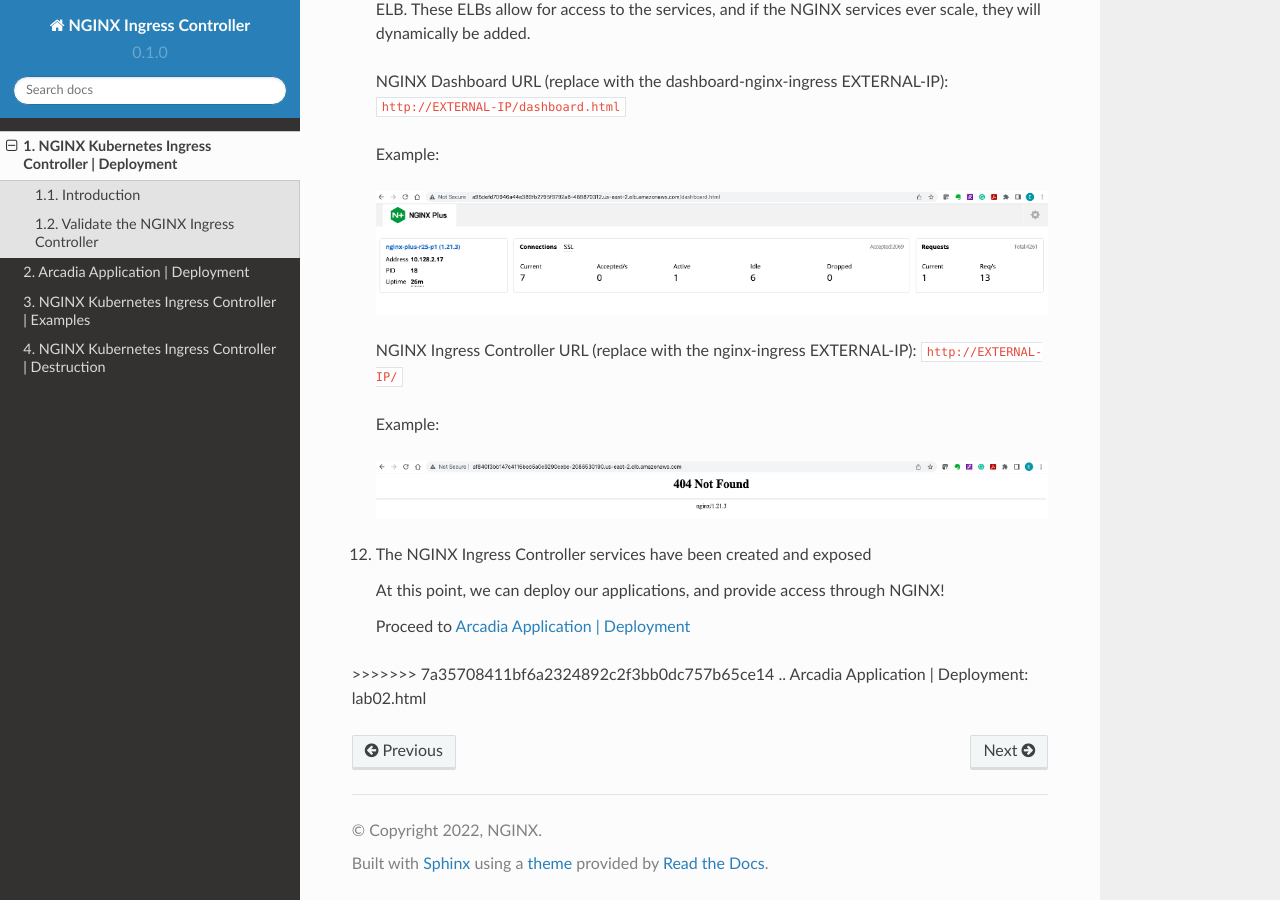
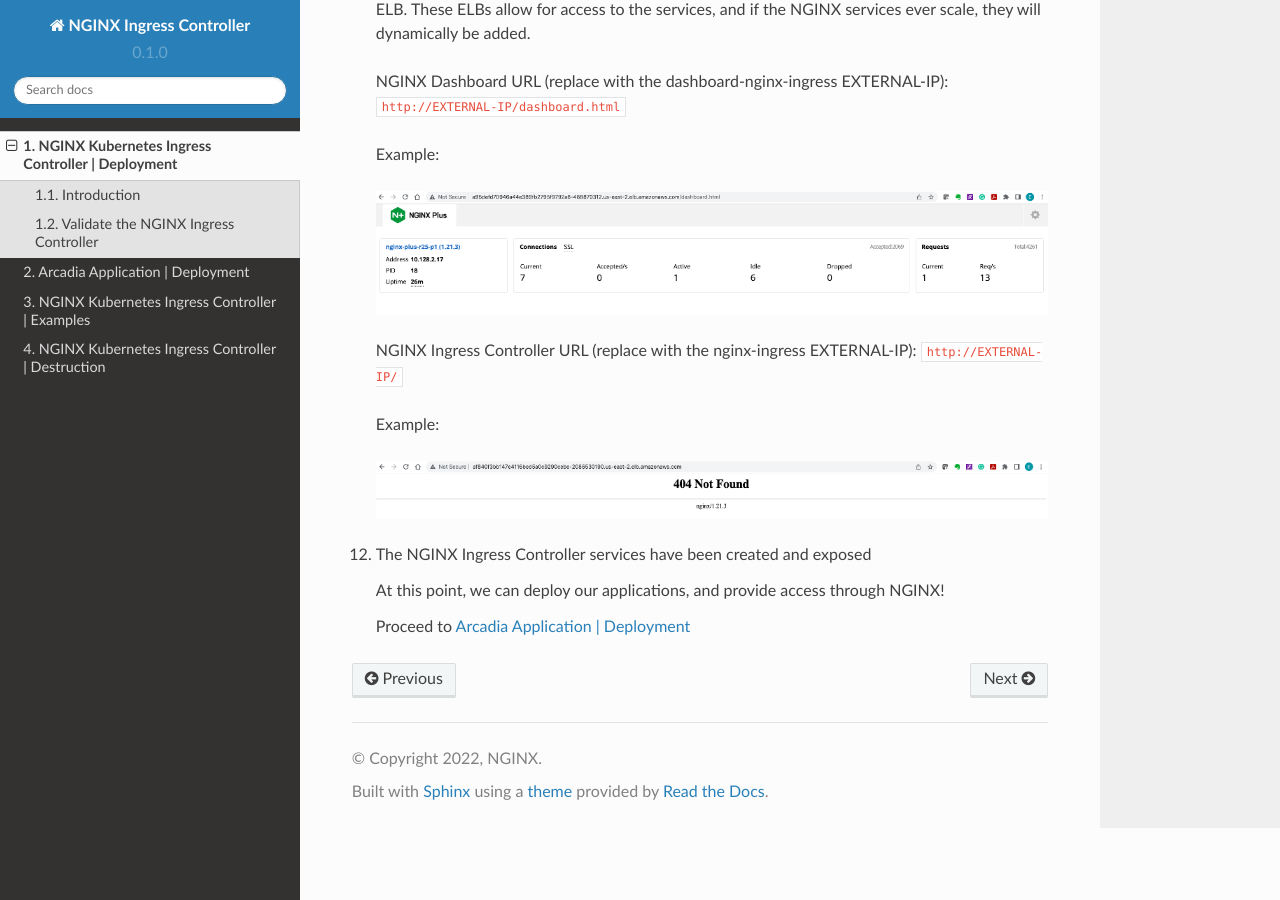
Before and after one commit to GBond/nginx-ingress-openshift-lab, a Sphinx documentation site: the page built from docs/source/lab01.rst, in a window 1280 px wide and 900 px high, scrolled down 4212 px. Built offline with Sphinx 7.4.7 and the Read the Docs theme 2.0.0, drawn with Linux system fonts in a browser that asks for light colours.

Commit message:
RHPDS lab first version

```diff
--- a/docs/source/lab01.rst
+++ b/docs/source/lab01.rst
@@ -196,5 +196,4 @@
 .. |image49| image:: images/image49.png
   :width: 50%
 
->>>>>>> 7a35708411bf6a2324892c2f3bb0dc757b65ce14
 .. _`Arcadia Application | Deployment`: lab02.html
```
